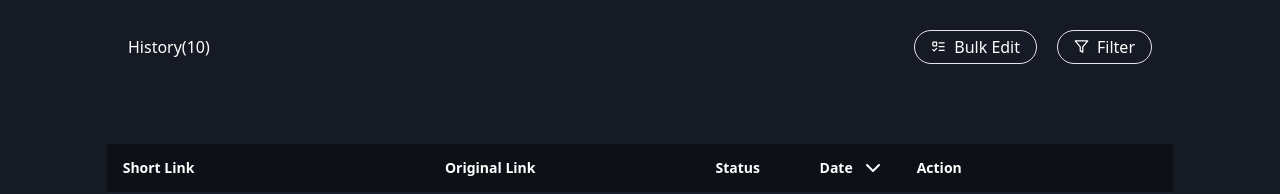
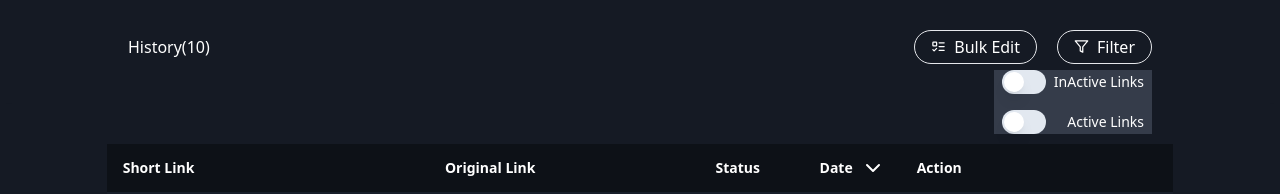
Before and after one commit to Suraj-Prakash-Singh/LinkeR, a React (Vite) app in the folder linkLy/frontend/: page /login in a window 1280 px wide. Both pictures are taken after a click on the button "Filter". Shown: the part 508-702 px from the top of the page. Built offline with nearby package versions, Linux system fonts and the light colour scheme; a web font is replaced by a local one.

Commit message:
filtering setup

```diff
--- a/linkLy/frontend/package.json
+++ b/linkLy/frontend/package.json
@@ -10,7 +10,9 @@
     "preview": "vite preview"
   },
   "dependencies": {
+    "@radix-ui/react-label": "^2.0.2",
     "@radix-ui/react-slot": "^1.0.2",
+    "@radix-ui/react-switch": "^1.0.3",
     "@tanstack/react-table": "^8.15.3",
     "class-variance-authority": "^0.7.0",
     "clsx": "^2.1.0",
--- a/linkLy/frontend/src/LoggedInPage/DataTable.jsx
+++ b/linkLy/frontend/src/LoggedInPage/DataTable.jsx
@@ -10,7 +10,8 @@ import {
     flexRender,
     getCoreRowModel,
     useReactTable,
-    getSortedRowModel
+    getSortedRowModel,
+    getFilteredRowModel,
   } from "@tanstack/react-table"
 
 import {
@@ -40,6 +41,7 @@ const DataTable = () => {
 
     const [data, setData] = useState(dataArray);
     const [sorting, setSorting] = useState([]);
+    const [columnFilters, setColumnFilters] = useState([]);
 
     function handleRowDelete(indexToRemove){
         setData(prevData => {
@@ -49,9 +51,6 @@ const DataTable = () => {
         });
     }
 
-    function handleDateSorting(){
-        console.log("dateSorting clicked")
-    }
     const columns =  useMemo(() => [
         {
             accessorKey: 'shortLink',
@@ -122,8 +121,10 @@ const DataTable = () => {
         getCoreRowModel: getCoreRowModel(),
         onSortingChange: setSorting,
         getSortedRowModel: getSortedRowModel(),
+        onColumnFiltersChange: setColumnFilters,
         state: {
             sorting,
+            columnFilters,
         },
     })
 
--- a/linkLy/frontend/src/LoggedInPage/LoggedIn.jsx
+++ b/linkLy/frontend/src/LoggedInPage/LoggedIn.jsx
@@ -12,7 +12,8 @@ const LoggedIn = () => {
             <div className="w-full h-1/4 pb-10">
                 <div className="w-full h-auto flex mt-4 items-center gap-5">
                     <h2 className="navHeading p-2 cursor-pointer items-center justify-center w-2/12 ml-3">
-                    LinkeR</h2>
+                        LinkeR
+                    </h2>
                     <div className="w-7/12">
                         <InputBox width={"w-full"} height={"h-12"}></InputBox>
                     </div>
--- a/linkLy/frontend/src/LoggedInPage/TableActions.jsx
+++ b/linkLy/frontend/src/LoggedInPage/TableActions.jsx
@@ -1,13 +1,35 @@
+import { useState } from "react";
 import { Filter, ListTodo } from "lucide-react";
+import { Switch } from "@/components/ui/switch";
+import { Label } from "@/components/ui/label";
 
 const TableActions = ({ table }) => {
+    const [filter , setShowFilter] = useState(false);
 
+    function toggleActiveFilter(){
+
+    }
+
+    function toggleInActiveFilter(val){
+        console.log(table.getColumn('activeStatus'))
+        table.getColumn('activeStatus').setFilterValue('Active');
+    }
     return (
-        <div className="flex text-white items-center justify-between mx-32 my-10">
+        <div className="flex text-white items-center justify-between mx-32 my-10 relative">
             <h3>History(10)</h3>
             <div className="flex items-center gap-5">
                 <button className="flex border border-[1px solid #C9CED6] rounded-3xl px-4 py-1 items-center justify-center gap-2 hover:bg-[#353C4A]"><ListTodo size={15}/>Bulk Edit</button>
-                <button className="flex border border-[1px solid #C9CED6] rounded-3xl px-4 py-1 items-center justify-center gap-2 hover:bg-[#353C4A]"><Filter size={15}/>Filter</button>
+                <button onClick={() => setShowFilter(!filter)} className="flex border border-[1px solid #C9CED6] rounded-3xl px-4 py-1 items-center justify-center gap-2 hover:bg-[#353C4A]"><Filter size={15}/>Filter</button>
+                <div className={`absolute w-max h-max right-0 text-white top-10 flex flex-col gap-4 bg-[#353C4A] ${filter ? 'opacity-100' : 'opacity-0'}`}>
+                    <div className="flex items-center justify-center gap-2 mx-2">
+                        <Switch id="inactive" onCheckedChange={(e) => toggleInActiveFilter(e)}/>
+                        <Label htmlFor="inactive">InActive Links</Label>
+                    </div>
+                    <div className="flex items-center justify-between mx-2">
+                        <Switch id="active"/>
+                        <Label htmlFor="active">Active Links</Label>
+                    </div>
+                </div>
             </div>
         </div>
     )
--- /dev/null
+++ b/linkLy/frontend/src/components/ui/label.jsx
@@ -0,0 +1,16 @@
+import * as React from "react"
+import * as LabelPrimitive from "@radix-ui/react-label"
+import { cva } from "class-variance-authority";
+
+import { cn } from "@/lib/utils"
+
+const labelVariants = cva(
+  "text-sm font-medium leading-none peer-disabled:cursor-not-allowed peer-disabled:opacity-70"
+)
+
+const Label = React.forwardRef(({ className, ...props }, ref) => (
+  <LabelPrimitive.Root ref={ref} className={cn(labelVariants(), className)} {...props} />
+))
+Label.displayName = LabelPrimitive.Root.displayName
+
+export { Label }
--- /dev/null
+++ b/linkLy/frontend/src/components/ui/switch.jsx
@@ -0,0 +1,22 @@
+import * as React from "react"
+import * as SwitchPrimitives from "@radix-ui/react-switch"
+
+import { cn } from "@/lib/utils"
+
+const Switch = React.forwardRef(({ className, ...props }, ref) => (
+  <SwitchPrimitives.Root
+    className={cn(
+      "peer inline-flex h-6 w-11 shrink-0 cursor-pointer items-center rounded-full border-2 border-transparent transition-colors focus-visible:outline-none focus-visible:ring-2 focus-visible:ring-slate-950 focus-visible:ring-offset-2 focus-visible:ring-offset-white disabled:cursor-not-allowed disabled:opacity-50 data-[state=checked]:bg-slate-900 data-[state=unchecked]:bg-slate-200 dark:focus-visible:ring-slate-300 dark:focus-visible:ring-offset-slate-950 dark:data-[state=checked]:bg-slate-50 dark:data-[state=unchecked]:bg-slate-800",
+      className
+    )}
+    {...props}
+    ref={ref}>
+    <SwitchPrimitives.Thumb
+      className={cn(
+        "pointer-events-none block h-5 w-5 rounded-full bg-white shadow-lg ring-0 transition-transform data-[state=checked]:translate-x-5 data-[state=unchecked]:translate-x-0 dark:bg-slate-950"
+      )} />
+  </SwitchPrimitives.Root>
+))
+Switch.displayName = SwitchPrimitives.Root.displayName
+
+export { Switch }
```
Also changed, not shown: 1 other file (tests, documents, lock files or other folders).
